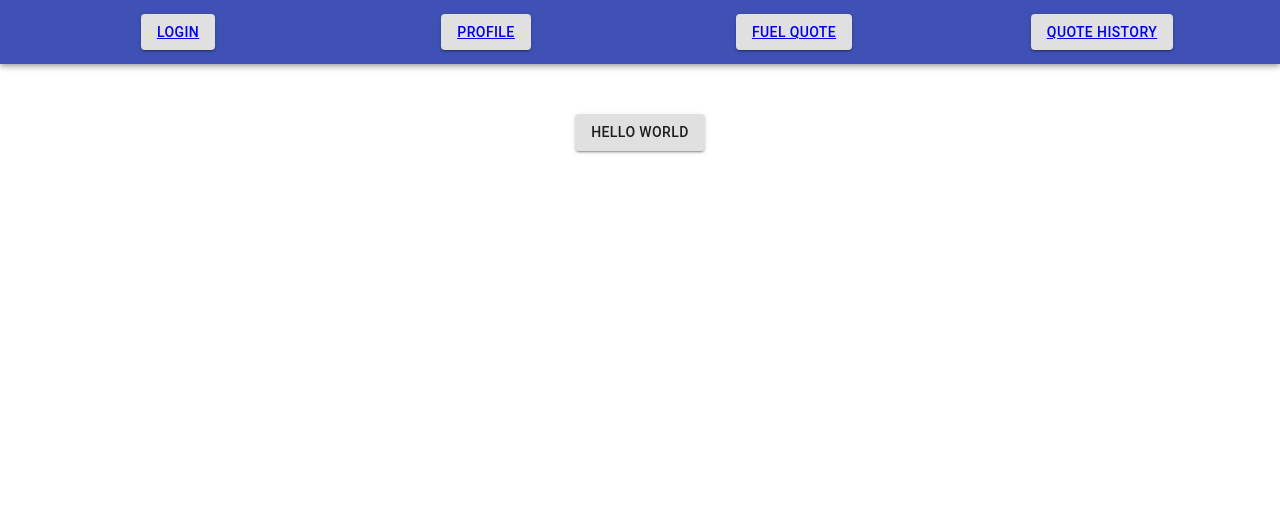
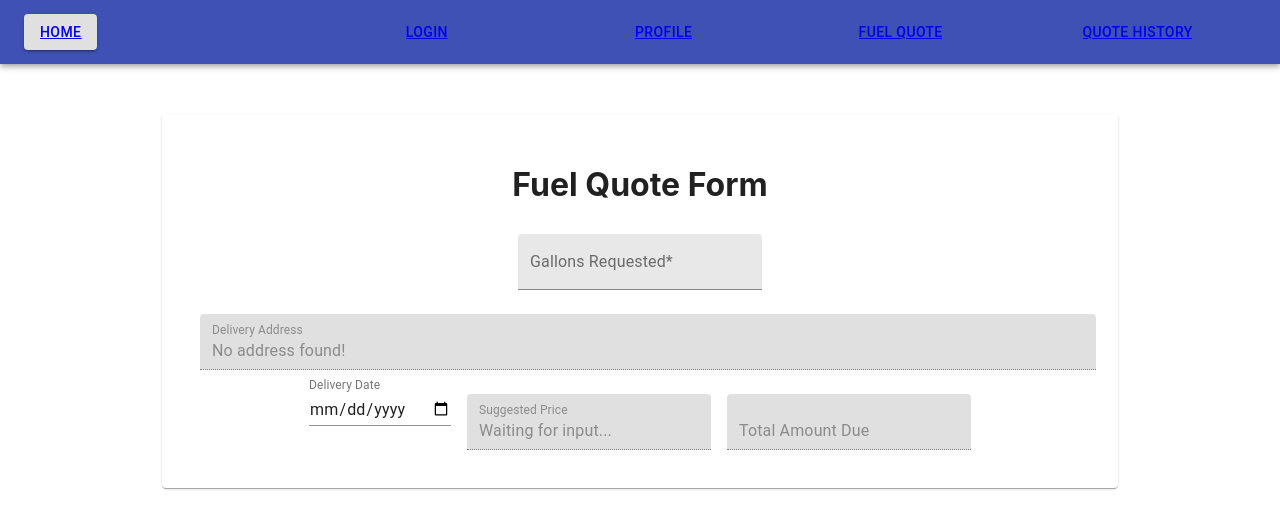
Before and after one commit to dchrisu/COSC4353, a React (Create React App) app in the folder my-app/: page /FuelQuoteForm in a window 1280 px wide. Shown: the top 528 px of the page. Built offline with nearby package versions, Linux system fonts and the light colour scheme.

Commit message:
Fuel Pages ready and header

```diff
--- a/my-app/src/Components/Header/Header.js
+++ b/my-app/src/Components/Header/Header.js
@@ -3,7 +3,7 @@ import { withStyles } from '@material-ui/core/styles';
 import { BrowserRouter as Router, Route, Switch, Link } from 'react-router-dom';
 import PropTypes from 'prop-types';
 import AppBar from '@material-ui/core/AppBar';
-import Toolbar from '@material-ui/core/Toolbar';
+import Menu from '@material-ui/core/Toolbar';
 import Button from '@material-ui/core/Button';
 import Grid from '@material-ui/core/Grid';
 
@@ -15,6 +15,19 @@ const styles = theme => ({
     },
     gridItem: {
         textAlign: 'center',
+    },
+    linkStyles: {
+        color: 'white'
+    },
+    a: {
+        link: {
+            textDecoration: 'none',
+            color: 'white',
+        },
+        visited: {
+            textDecoration: 'none',
+            color: 'white',
+        }
     }
 });
 
@@ -23,34 +36,43 @@ class Header extends Component {
     render() {
         const { classes } = this.props;
         return (
-            <div className={classes.wrapper} style={{ paddingBottom: '50px' }}>
+            <div class="container" style={{ maxWidth: '100%', margin: '0 auto', paddingBottom: '50px' }}>
                 <AppBar position="static">
-                    <Toolbar>
-                        <Grid container spacing={12} style={{ textAlign: 'center' }}>
+                    <Menu>
+                        <div style={{ width: '30%' }}>
                             <Router>
-                                <Grid className={classes.gridItem} item xs={3} >
+                                <Grid>
                                     <Button variant="contained">
-                                        <a href="/Login" class="MenuContents"><Link to="/Login">Login
+                                        <a href="/" class="MenuContents"><Link to="/">Home
                                     </Link></a></Button>
                                 </Grid>
-                                <Grid className={classes.gridItem} item xs={3} >
-                                    <Button variant="contained">
-                                        <a href="/ClientProfileManagement" class="MenuContents"><Link to="/ClientProfileManagement">Profile
+                            </Router>
+                        </div>
+                        <Grid container style={{ width: '70%' }} style={{ textAlign: 'center' }}>
+                            <Router>
+                                <Grid className={classes.gridItem} item xs={3}>
+                                    <Button>
+                                        <a className={classes.linkStyles} href="/Login"><Link to="/Login">Login
                                     </Link></a></Button>
                                 </Grid>
-                                <Grid className={classes.gridItem} item xs={3} >
-                                    <Button variant="contained">
-                                        <a href="/FuelQuoteForm" class="MenuContents"><Link to="/FuelQuoteForm">Fuel Quote
+                                <Grid className={classes.gridItem} item xs={3}>
+                                    <Button>
+                                        <a className={classes.linkStyles} href="/ClientProfileManagement" ><Link to="/ClientProfileManagement">Profile
                                     </Link></a></Button>
                                 </Grid>
-                                <Grid className={classes.gridItem} item xs={3} >
-                                    <Button variant="contained">
-                                        <a href="/FuelQuoteHistory" class="MenuContents"><Link to="/FuelQuoteHistory">Quote History
+                                <Grid className={classes.gridItem} item xs={3}>
+                                    <Button>
+                                        <a className={classes.linkStyles} href="/FuelQuoteForm"><Link to="/FuelQuoteForm">Fuel Quote
+                                    </Link></a></Button>
+                                </Grid>
+                                <Grid className={classes.gridItem} item xs={3}>
+                                    <Button>
+                                        <a className={classes.linkStyles} href="/FuelQuoteHistory" ><Link to="/FuelQuoteHistory">Quote History
                                     </Link></a></Button>
                                 </Grid>
                             </Router>
                         </Grid>
-                    </Toolbar>
+                    </Menu>
                 </AppBar>
             </div>
         );
--- a/my-app/src/Pages/FuelQuoteForm/FuelQuoteForm.js
+++ b/my-app/src/Pages/FuelQuoteForm/FuelQuoteForm.js
@@ -1,15 +1,102 @@
-import React, { Component } from 'react';
-import Button from '@material-ui/core/Button';
+import React from 'react';
+import PropTypes from 'prop-types';
+import { withStyles } from '@material-ui/core/styles';
+import TextField from '@material-ui/core/TextField';
+import Paper from '@material-ui/core/Paper'
 
-class FuelQuoteForm extends Component {
+const styles = theme => ({
+    container: {
+        width: "70%",
+        margin: "0 auto",
+        padding: "30px"
+    },
+    textField: {
+        marginLeft: theme.spacing(1),
+        marginRight: theme.spacing(1),
+    },
+    dense: {
+        marginTop: 16,
+    },
+    menu: {
+        width: 200,
+    },
+});
+
+class FuelQuoteForm extends React.Component {
+    state = {
+        Date: '',
+    }
+
+    componentDidMount() {
+        this.state.Date = new Date().getDate();
+    }
+
     render() {
+        const { classes } = this.props;
         return (
-            <div>
-                <Button variant="contained">
-                    Hello world
-                </Button>
-            </div>
+            <Paper className={classes.container}>
+                <h1>Fuel Quote Form</h1>
+                <form noValidate autoComplete="off">
+                    <TextField
+                        id="filled-required"
+                        type="number"
+                        label="Gallons Requested*"
+                        style={{ margin: 8 }}
+                        className={classes.textField}
+                        value="Number of Gallons"
+                        margin="normal"
+                        variant="filled"
+                    />
+                    <TextField
+                        disabled
+                        id="filled-disabled"
+                        fullWidth
+                        label="Delivery Address"
+                        defaultValue="No address found!"
+                        className={classes.textField}
+                        margin="normal"
+                        variant="filled"
+                    />
+                    <TextField
+                        id="date"
+                        label="Delivery Date"
+                        type="date"
+                        defaultValue={this.state.Date}
+                        className={classes.textField}
+                        InputLabelProps={{
+                            shrink: true,
+                        }}
+                    />
+                    <TextField
+                        disabled
+                        id="filled-disabled"
+                        label="Suggested Price"
+                        defaultValue="Waiting for input..."
+                        className={classes.textField}
+                        margin="normal"
+                        InputProps={{
+                            readOnly: true,
+                        }}
+                        variant="filled"
+                    />
+                    <TextField
+                        disabled
+                        id="filled-disabled"
+                        defaultValue="Total Amount Due"
+                        className={classes.textField}
+                        margin="normal"
+                        InputProps={{
+                            readOnly: true,
+                        }}
+                        variant="filled"
+                    />
+                </form>
+            </Paper>
         );
     }
 }
-export default FuelQuoteForm;
+FuelQuoteForm.propTypes = {
+    classes: PropTypes.object.isRequired,
+};
+
+export default withStyles(styles)(FuelQuoteForm);
--- a/my-app/src/Pages/FuelQuoteHistory/FuelQuoteHistory.js
+++ b/my-app/src/Pages/FuelQuoteHistory/FuelQuoteHistory.js
@@ -1,15 +1,74 @@
-import React, { Component } from 'react';
-import Button from '@material-ui/core/Button';
+import React from 'react';
+import PropTypes from 'prop-types';
+import { withStyles } from '@material-ui/core/styles';
+import Paper from '@material-ui/core/Paper'
+import Table from '@material-ui/core/Table';
+import TableBody from '@material-ui/core/TableBody';
+import TableCell from '@material-ui/core/TableCell';
+import TableHead from '@material-ui/core/TableHead';
+import TableRow from '@material-ui/core/TableRow';
 
-class FuelQuoteHistory extends Component {
+const styles = theme => ({
+    container: {
+        width: "70%",
+        margin: "0 auto",
+        padding: "30px"
+    },
+    table: {
+        minWidth: 650
+    }
+});
+
+class FuelQuoteHistory extends React.Component {
+    state = {
+        CurrentDate: '',
+        data: [
+            { Gallons: 5, Address: '3000 House Street', Date: '2/14/2019', Price: '$432.23', Total: '$1000.66' },
+            { Gallons: 4, Address: '12 Tet Canal', Date: '3/7/2019', Price: '$15.23', Total: '$190.32' },
+            { Gallons: 23, Address: '3399 Street Place', Date: '3/30/2019', Price: '$23.23', Total: '$300.00' },
+            { Gallons: 1, Address: '987 Nice Place', Date: '4/15/2019', Price: '$843.23', Total: '$2054.11' },
+            { Gallons: 3, Address: '4265 Area Farm', Date: '7/2/2019', Price: '$10.23', Total: '$145.00' }
+        ],
+    }
+
+    componentDidMount() {
+        this.state.CurrentDate = new Date().getDate();
+
+    }
+
     render() {
+        const { classes } = this.props;
         return (
-            <div>
-                <Button variant="contained">
-                    Hello world
-                </Button>
-            </div>
+            <Paper className={classes.container}>
+                <h1>Fuel Quote History</h1>
+                <Table className={classes.table}>
+                    <TableHead>
+                        <TableRow>
+                            <TableCell align="left">Gallons Requested</TableCell>
+                            <TableCell align="left">Delivery Address</TableCell>
+                            <TableCell align="left">Delivery Date</TableCell>
+                            <TableCell align="left">Suggested Price</TableCell>
+                            <TableCell align="left">Total Amount Due</TableCell>
+                        </TableRow>
+                    </TableHead>
+                    <TableBody>
+                        {this.state.data.map(row => (
+                            <TableRow>
+                                <TableCell align="left"> {row.Gallons} </TableCell>
+                                <TableCell align="left"> {row.Address}</TableCell>
+                                <TableCell align="left"> {row.Date}</TableCell>
+                                <TableCell align="left"> {row.Price} </TableCell>
+                                <TableCell align="left"> {row.Total} </TableCell>
+                            </TableRow>
+                        ))}
+                    </TableBody>
+                </Table>
+            </Paper>
         );
     }
 }
-export default FuelQuoteHistory;
+FuelQuoteHistory.propTypes = {
+    classes: PropTypes.object.isRequired,
+};
+
+export default withStyles(styles)(FuelQuoteHistory);
```
